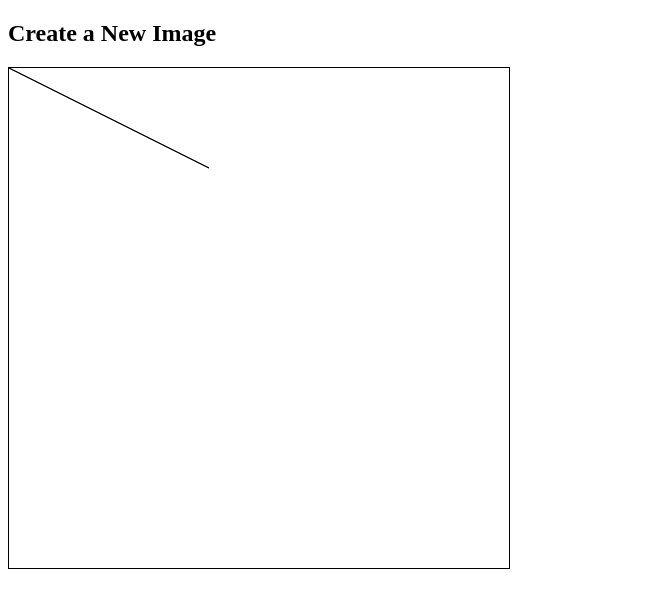
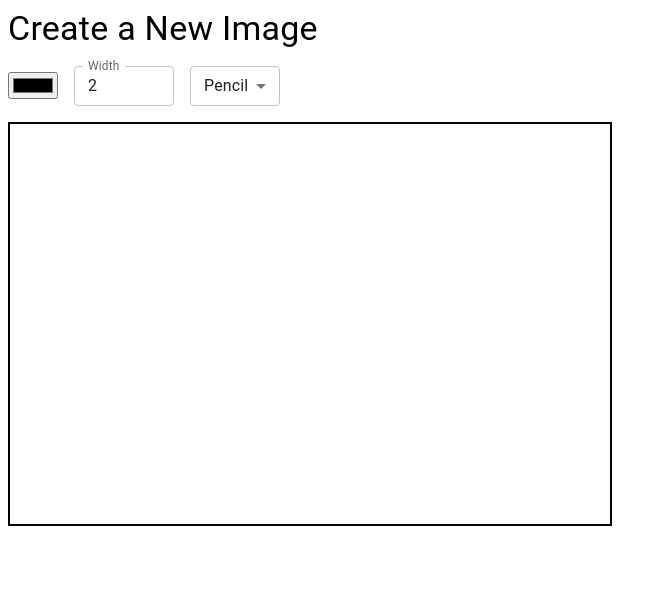
Before and after one commit to AAKlimkov/Mini-paint, a React app: page /create-image in a window 1280 px wide. Shown: the top 608 px of the page, without its empty margins (0-667 px from the left). Built offline with nearby package versions, Linux system fonts and the light colour scheme; no server answers.

Commit message:
feat: add canvas page

```diff
--- a/src/pages/CanvasPage/CanvasPage.tsx
+++ b/src/pages/CanvasPage/CanvasPage.tsx
@@ -1,27 +1,144 @@
-// src/pages/CanvasPage/CanvasPage.tsx
-import React, { useRef, useEffect } from "react";
+import React, { useRef, useState, useEffect } from "react";
+import { Box, Typography, TextField, Select, MenuItem } from "@mui/material";
+
+type DrawingTools =
+  | "pencil"
+  | "rectangle"
+  | "filledRectangle"
+  | "circle"
+  | "filledCircle";
 
 const CanvasPage: React.FC = () => {
   const canvasRef = useRef<HTMLCanvasElement>(null);
+  const [isDrawing, setIsDrawing] = useState(false);
+  const [color, setColor] = useState("#000000");
+  const [lineWidth, setLineWidth] = useState<number>(2);
+  const [drawingTool, setDrawingTool] = useState<DrawingTools>("pencil");
+  const [startPos, setStartPos] = useState<{ x: number; y: number }>({
+    x: 0,
+    y: 0,
+  });
 
   useEffect(() => {
     const canvas = canvasRef.current;
     const context = canvas?.getContext("2d");
     if (context) {
-      // Basic example: draw a line
-      context.beginPath();
-      context.moveTo(0, 0);
-      context.lineTo(200, 100);
+      context.lineWidth = lineWidth;
+    }
+  }, [lineWidth]);
+
+  const handleMouseDown = ({
+    nativeEvent,
+  }: React.MouseEvent<HTMLCanvasElement>) => {
+    const { offsetX, offsetY } = nativeEvent;
+    setStartPos({ x: offsetX, y: offsetY });
+    if (drawingTool === "pencil") {
+      setIsDrawing(true);
+      const context = canvasRef.current?.getContext("2d");
+      if (context) {
+        context.beginPath();
+        context.moveTo(offsetX, offsetY);
+        context.strokeStyle = color; // Set color here
+      }
+    }
+  };
+
+  const handleMouseMove = ({
+    nativeEvent,
+  }: React.MouseEvent<HTMLCanvasElement>) => {
+    if (!isDrawing || drawingTool !== "pencil") return;
+    const { offsetX, offsetY } = nativeEvent;
+    const context = canvasRef.current?.getContext("2d");
+    if (context) {
+      context.lineTo(offsetX, offsetY);
       context.stroke();
     }
-  }, []);
+  };
+
+  const handleMouseUp = ({
+    nativeEvent,
+  }: React.MouseEvent<HTMLCanvasElement>) => {
+    if (drawingTool === "pencil") {
+      setIsDrawing(false);
+    }
+    const { offsetX, offsetY } = nativeEvent;
+    const context = canvasRef.current?.getContext("2d");
+    if (context) {
+      context.lineWidth = lineWidth;
+      if (drawingTool === "rectangle") {
+        context.strokeRect(
+          startPos.x,
+          startPos.y,
+          offsetX - startPos.x,
+          offsetY - startPos.y,
+        );
+      } else if (drawingTool === "filledRectangle") {
+        context.fillRect(
+          startPos.x,
+          startPos.y,
+          offsetX - startPos.x,
+          offsetY - startPos.y,
+        );
+      } else if (drawingTool === "circle") {
+        const radius = Math.sqrt(
+          (offsetX - startPos.x) ** 2 + (offsetY - startPos.y) ** 2,
+        );
+        context.beginPath();
+        context.arc(startPos.x, startPos.y, radius, 0, 2 * Math.PI);
+        context.stroke();
+      } else if (drawingTool === "filledCircle") {
+        const radius = Math.sqrt(
+          (offsetX - startPos.x) ** 2 + (offsetY - startPos.y) ** 2,
+        );
+        context.beginPath();
+        context.arc(startPos.x, startPos.y, radius, 0, 2 * Math.PI);
+        context.fill();
+      }
+    }
+  };
 
   return (
-    <div>
-      <h2>Create a New Image</h2>
-      <canvas ref={canvasRef} width={500} height={500} />
-      {/* Additional UI for canvas manipulation could go here */}
-    </div>
+    <Box>
+      <Typography variant="h4" sx={{ mb: 2 }}>
+        Create a New Image
+      </Typography>
+      <Box sx={{ mb: 2, display: "flex", alignItems: "center", gap: 2 }}>
+        <input
+          type="color"
+          value={color}
+          onChange={(e) => setColor(e.target.value)}
+        />
+        <TextField
+          size="small"
+          type="number"
+          value={lineWidth}
+          onChange={(e) => setLineWidth(Number(e.target.value))}
+          inputProps={{ min: 1, max: 10, step: 1 }}
+          label="Width"
+        />
+        <Select
+          value={drawingTool}
+          onChange={(e) => setDrawingTool(e.target.value as DrawingTools)}
+          size="small"
+          displayEmpty
+        >
+          <MenuItem value="pencil">Pencil</MenuItem>
+          <MenuItem value="rectangle">Rectangle</MenuItem>
+          <MenuItem value="filledRectangle">Filled Rectangle</MenuItem>
+          <MenuItem value="circle">Circle</MenuItem>
+          <MenuItem value="filledCircle">Filled Circle</MenuItem>
+        </Select>
+      </Box>
+      <canvas
+        ref={canvasRef}
+        width={600}
+        height={400}
+        onMouseDown={handleMouseDown}
+        onMouseMove={handleMouseMove}
+        onMouseUp={handleMouseUp}
+        style={{ border: "2px solid #000", cursor: "crosshair" }}
+      />
+    </Box>
   );
 };
 
```
